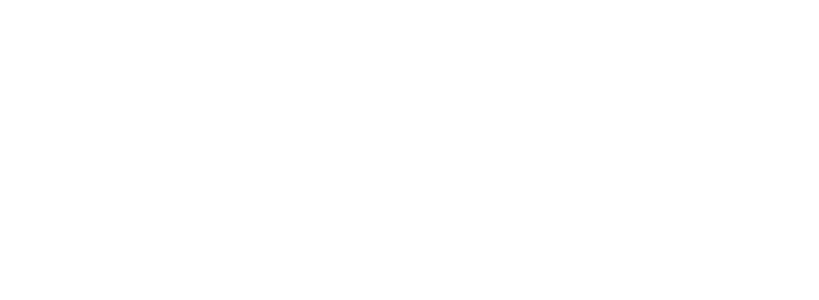
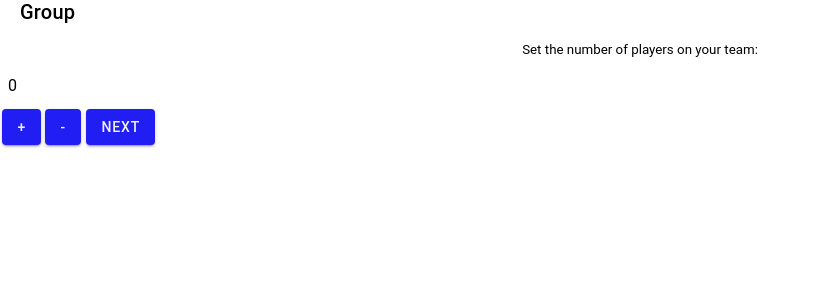
Before and after one commit to Luminilion/EskApp, a React (Create React App) app: page /numberOfPlayers in a window 1280 px wide. Shown: the top 300 px of the page, without its empty margins (0-819 px from the left). Built offline with nearby package versions, Linux system fonts and the light colour scheme.

Commit message:
implemented adding number of players

```diff
--- a/src/App.tsx
+++ b/src/App.tsx
@@ -5,6 +5,7 @@
 
 // Import components
 import Home from './pages/Home';
+import NumberOfPlayers from './pages/NumberOfPlayers';
 import Enigma from './pages/Enigma'
 import JoueursConfig from './pages/JoueursConfig';
 import JoueursAttribution1 from './pages/JoueursAttribution1';
@@ -85,6 +86,9 @@
         <Route exact path="/joueursAttribution2">
           <JoueursAttribution2 />
         </Route>
+        <Route exact path='/numberOfPlayers'>
+          <NumberOfPlayers />
+        </Route>
         <Route exact path="/endgame">
           <Endgame />
         </Route>
--- a/src/pages/Home.tsx
+++ b/src/pages/Home.tsx
@@ -21,6 +21,13 @@
 const Home: React.FC = () => {
 
   const history = useHistory();
+
+  function startGame() {
+    history.push({
+      pathname: '/numberOfPlayers',
+      team: '1'
+    })
+  }
 
   return (
     <IonPage>
@@ -48,9 +55,7 @@
           <br />
 
           <IonCardContent >
-            <IonButton expand="block" color="secondary">Une partie (enveloppe)</IonButton>
-            <br />
-            <IonButton expand="block" color="tertiary" onClick={() => history.push({ pathname: '/joueursAttribution1', info: 'hello' })}>Une nouvelle partie  </IonButton>
+            <IonButton expand="block" color="tertiary" onClick={startGame}>Démarrer</IonButton>
           </IonCardContent>
         </IonCard>
 
--- a/src/pages/JoueursAttribution1.tsx
+++ b/src/pages/JoueursAttribution1.tsx
@@ -29,13 +29,13 @@
         <IonToolbar>
           <div>
             <img src={logo} height="50" width="150" />
-            <IonTitle class="ion-text-center" >Groupe 1</IonTitle>
+            <IonTitle class="ion-text-center" >Groupe {location.team}</IonTitle>
           </div>
         </IonToolbar>
       </IonHeader>
 
       <IonContent fullscreen class="ion-text-center">
-        <p>Le groupe 1 sera constitué des joueurs suivants.</p>
+        <p>Votre groupe sera constitué des joueurs suivants.</p>
         <p>SVP suivez l'ordre, prenez que les n <br></br> premiers noms si vous etes n joueurs</p>
         <p>Choisissez votre personnage!</p>
         <p>{location.info}</p>
--- /dev/null
+++ b/src/pages/NumberOfPlayers.tsx
@@ -0,0 +1,63 @@
+import {
+  IonApp,
+  IonButton,
+  IonCard,
+  IonCardContent,
+  IonCardHeader,
+  IonCardSubtitle,
+  IonCardTitle,
+  IonContent,
+  IonHeader,
+  IonTitle,
+  IonToolbar,
+  IonRow,
+  IonPage,
+  IonInput,
+} from '@ionic/react';
+import ExploreContainer from '../components/ExploreContainer';
+import './Home.css';
+import logo from '../img/logo.png';
+import { useHistory, useLocation } from "react-router";
+import { useState } from 'react';
+
+const NumberOfPlayers: React.FC = () => {
+
+  const history = useHistory();
+  const location = useLocation();
+  const [nbPlayers, setNbPlayers] = useState<int>(0);
+
+  function addPlayer() {
+    if (nbPlayers < 8) {
+      setNbPlayers(nbPlayers + 1)
+    }
+  }
+
+  function removePlayer() {
+    if (nbPlayers > 0) {
+      setNbPlayers(nbPlayers - 1)
+    }
+  }
+
+  function nextConfig() {
+    history.push({
+      pathname: '/joueursAttribution1',
+      nbPlayers: nbPlayers,
+      team: location.team,
+    })
+  }
+
+  return (
+    <IonPage>
+      <IonContent>
+        <IonTitle>Group {location.team}</IonTitle>
+        <p>Set the number of players on your team:</p>
+        <IonInput value={nbPlayers} readonly></IonInput>
+        <IonButton onClick={addPlayer}>+</IonButton>
+        <IonButton onClick={removePlayer}>-</IonButton>
+        <IonButton onClick={nextConfig}>Next</IonButton>
+      </IonContent>
+    </IonPage>
+  );
+};
+
+export default NumberOfPlayers;
```
